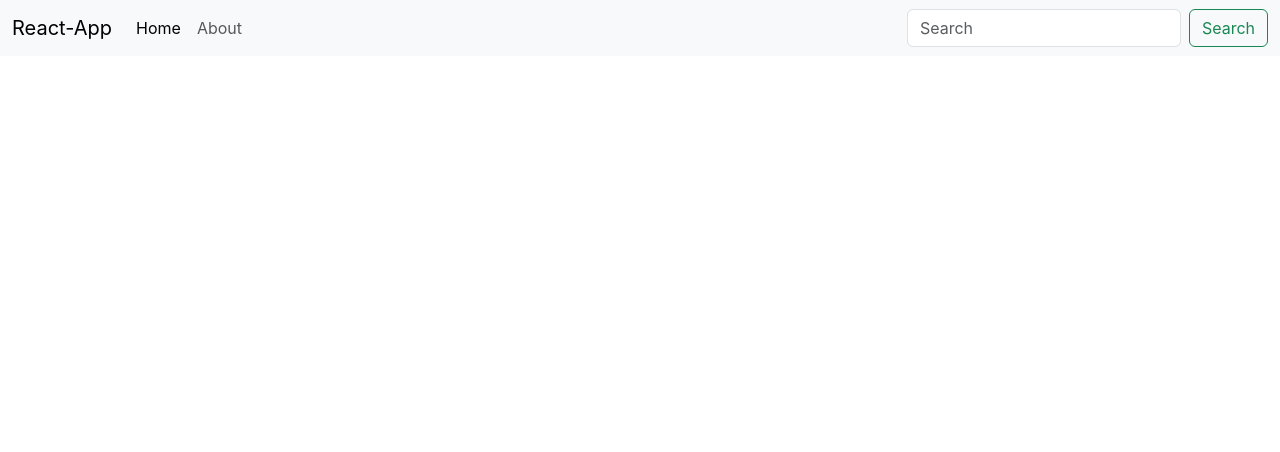
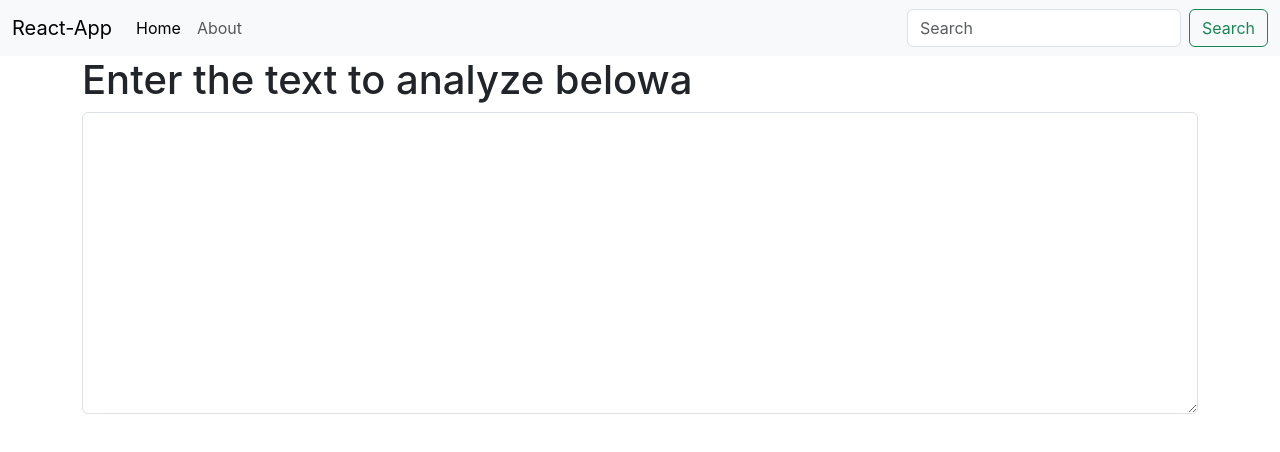
Before and after one commit to shivirai2985/first-react-app, a React (Create React App) app: page / in a window 1280 px wide. Shown: the top 452 px of the page. Built offline with nearby package versions, Linux system fonts and the light colour scheme.

Commit message:
Add the new File

```diff
--- a/src/App.js
+++ b/src/App.js
@@ -1,12 +1,17 @@
 import logo from './logo.svg';
 import './App.css';
 import Navbar from './components/Navbar';
+import TextForm from './components/TextForm';
 
 function App() {
     return (
 
 <>
 <Navbar title="React-App" Aboutsession="About"/>
+<div className="container my - 3" >
+    <TextForm heading="Enter the text to analyze belowa"/>
+    </div>
+
 </>
     );
 }
--- /dev/null
+++ b/src/components/TextForm.js
@@ -0,0 +1,14 @@
+import React from 'react'
+
+export default function TextForm(props) {
+    return (
+        <>
+        <h1>{props.heading}</h1>
+
+<div class="mb-3">
+
+  <textarea class="form-control" id="myBox" rows="12"></textarea>
+</div>
+</>
+    )
+}
```
